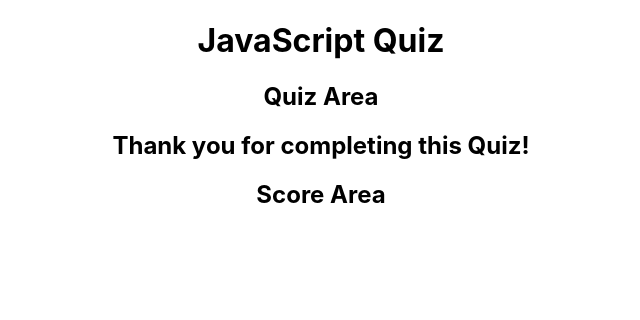
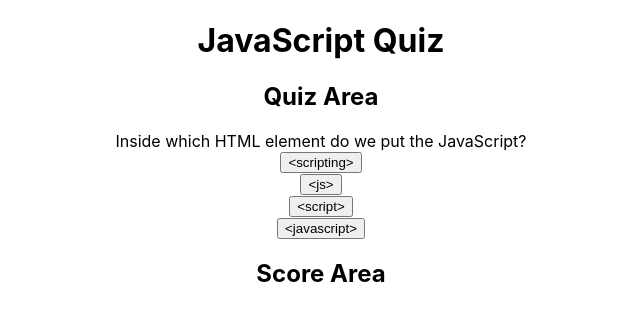
Before and after one commit to ZamranxD/QuizApp, a React (Create React App) app: page / in a window 1280 px wide. Shown: the top 320 px of the page, without its empty margins (319-959 px from the left). Built offline with nearby package versions, Linux system fonts and the light colour scheme.

Commit message:
fetching data from the dataset and displaying it

```diff
--- a/src/components/Answer.js
+++ b/src/components/Answer.js
@@ -1,9 +1,11 @@
 import React from 'react'
 
-function Answer() {
+function Answer(props) {
     return (
         <div>
-
+            <button type="button">
+                {props.answer}
+            </button>
         </div>
     )
 }
--- a/src/components/AnswerList.js
+++ b/src/components/AnswerList.js
@@ -1,10 +1,16 @@
 import React from 'react'
 import Answer from "./Answer"
 
-function AnswerList() {
+function AnswerList(props) {
+
+    const options = [];
+    for (let i = 0; i < props.dataSet.options.length; i++) {
+        options.push(<Answer choice={i} answer={props.dataSet.options[i]} />)
+    }
+
     return (
         <div>
-
+            {options}
         </div>
     )
 }
--- a/src/components/Question.js
+++ b/src/components/Question.js
@@ -1,9 +1,9 @@
 import React from 'react'
 
-function Question() {
+function Question(props) {
     return (
         <div>
-
+            {props.dataSet.question}
         </div>
     )
 }
--- a/src/components/Questionnare.js
+++ b/src/components/Questionnare.js
@@ -12,16 +12,17 @@ export class Questionnare extends Component {
             dataSet : dataSet,
             correct : 0,
             incorrect : 0,
-            isFinished : false
+            isFinished : false,
         }
     }
 
     render() {
         return (
             <div>
-                <QuizArea></QuizArea>
+                <QuizArea isFinished={this.state.isFinished} dataSet={this.state.dataSet[this.state.current]} ></QuizArea>
                 <ScoreArea></ScoreArea>
             </div>
+
         )
     }
 }
--- a/src/components/Quizarea.js
+++ b/src/components/Quizarea.js
@@ -3,13 +3,17 @@ import Question from "./Question"
 import AnswerList from "./AnswerList"
 import UserGreeting from "./UserGreeting"
 
-function Quizarea() {
+function Quizarea(props) {
+
+    if(props.isFinished) {
+        return <UserGreeting />
+    }
+
     return (
         <div>
             <h2>Quiz Area</h2>
-            <Question />
-            <AnswerList />
-            <UserGreeting />
+            <Question dataSet={props.dataSet} />
+            <AnswerList dataSet={props.dataSet} />
         </div>
     )
 }
```
